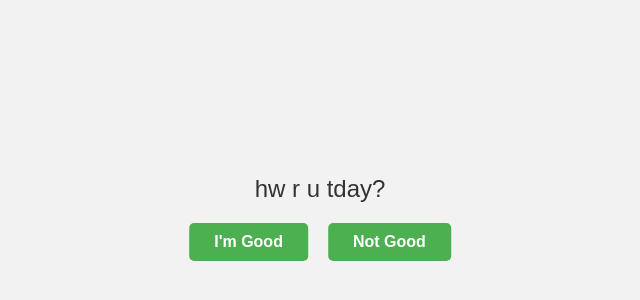
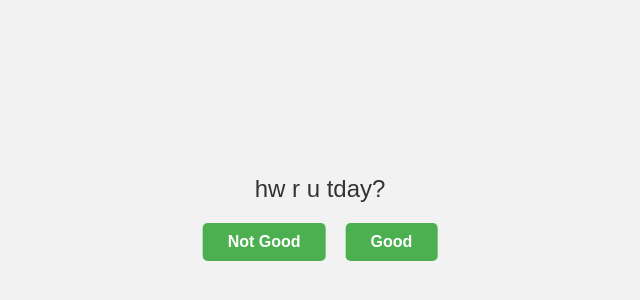
Before and after one commit to BalbilLaut/hm, a plain HTML site: page index.html in a window 1280 px wide. Shown: the part 194-494 px from the top of the page, without its empty margins (320-960 px from the left). Drawn offline with Linux system fonts and the light colour scheme.

Commit message:
Update index.html

```diff
--- a/index.html
+++ b/index.html
@@ -1,8 +1,6 @@
 <!DOCTYPE html>
-<html lang="en">
+<html>
 <head>
-    <meta charset="UTF-8">
-    <meta name="viewport" content="width=device-width, initial-scale=1.0">
 	<title>Kabar</title>
 	<link rel="stylesheet" href="style.css">
 </head>
@@ -10,8 +8,11 @@
 	<div class="container">
 		<p>hw r u tday?</p>
 		<div class="options">
-            <a href="https://wa.me/6283106059431?text=I'm%20good" class="option" target="_blank">I'm Good</a>
-            <a href="https://wa.me/6283106059431?text=Not%20good" class="option" target="_blank">Not Good</a>
+			<a href="https:
+			<a href="https://wa.me/6283106059431?text=not+good" target="_blank" class="option">Not Good</a>
+            <a href="https:
+            <a href="https://wa.me/6283106059431?text=good" target="_blank" class="option">Good</a>
+
 		</div>
 	</div>
 </body>
```
Lines whose indentation alone changed are shown as unchanged.
